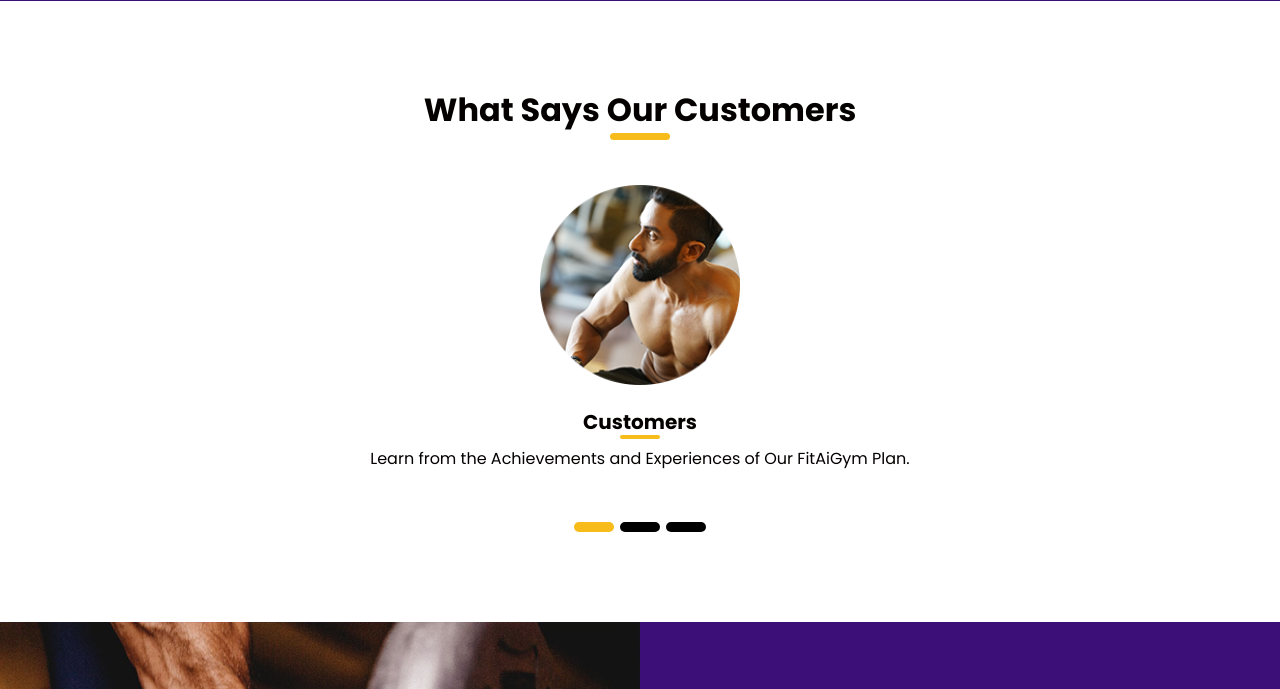
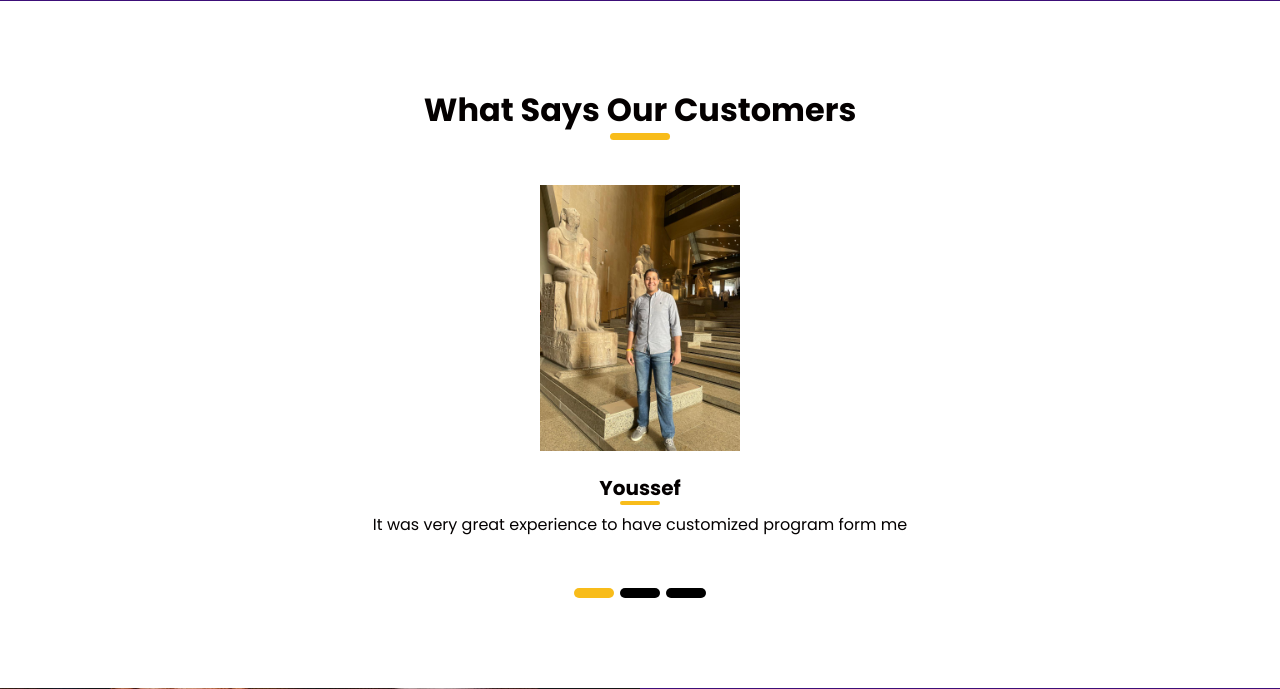
Before and after one commit to youssef266/FitAI, a Flask app: page / in a window 1280 px wide. Shown: the part 1706-2395 px from the top of the page. Run offline with Flask 3, Linux system fonts and the light colour scheme; some libraries are stand-ins or nearby versions; some web fonts are replaced.

Commit message:
add youssef Customer feed back

```diff
--- a/templates/content/home.html
+++ b/templates/content/home.html
@@ -166,15 +166,15 @@
           <div class="carousel-item active">
             <div class="box">
               <div class="img-box">
-                <img src="../static/images/client.png" alt="">
+                <img src="../static/images/youssef.jpeg" alt="">
               </div>
               <div class="detail-box">
                 <h5>
-                  Customers
+                  Youssef
 
                 </h5>
                 <p>
-                  Learn from the Achievements and Experiences of Our FitAiGym Plan.
+                  It was very great experience to have customized program form me
                 </p>
               </div>
             </div>
```
Also changed, not shown: static/images/youssef.jpeg (added).
